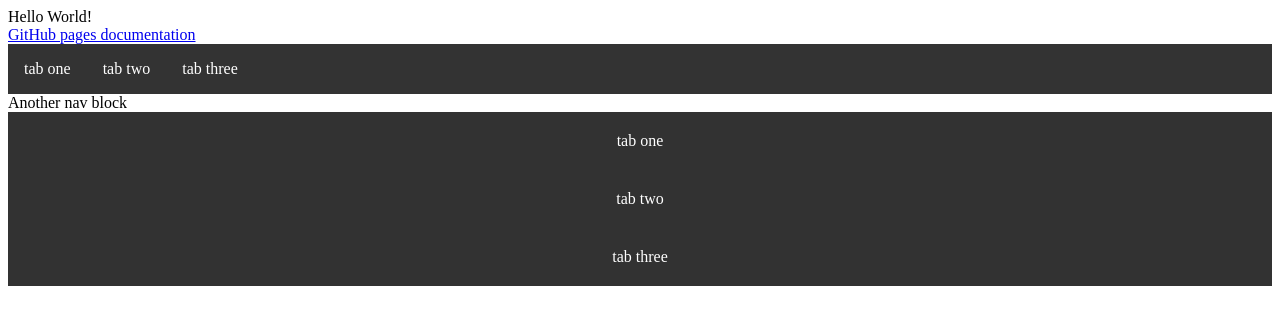
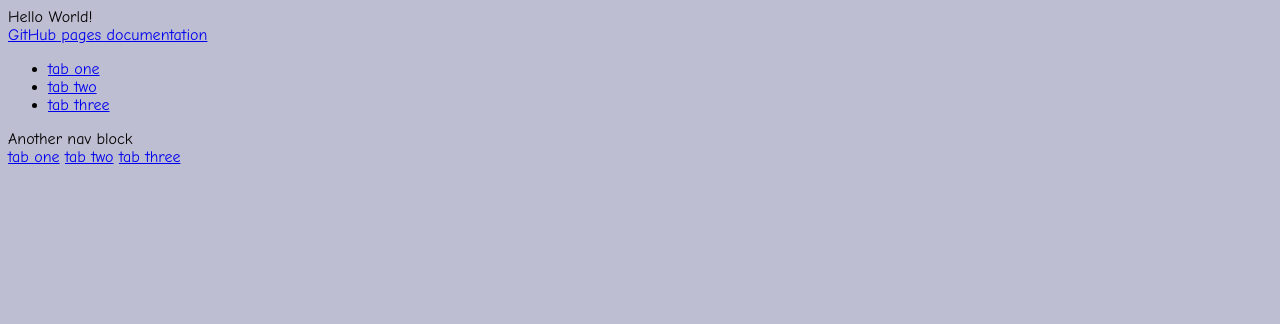
Before and after one commit to Kevin-exe/Kevin-exe.github.io, a plain HTML site: page index.html in a window 1280 px wide. Drawn offline with Linux system fonts and the light colour scheme.

Commit message:
Started separating CSS files for different UI purposes. Updated overall theme. Updated new navigation bar CSS. Updated gitignore to not include notes directory.

```diff
--- /dev/null
+++ b/styles/navigation.css
@@ -0,0 +1,40 @@
+nav {
+    background-color: rgb(25, 25, 25);
+}
+
+nav a {
+  display: inline-block;
+  padding: 15px;
+  background-color: rgb(50,50,50);
+  color: white;
+  text-align: center;
+  text-decoration: none;
+}
+
+nav a:hover {
+    background-color: rgb(80, 80, 80);
+}
+
+ul {
+  list-style-type: none;
+  margin: 0;
+  padding: 0;
+  overflow: hidden;
+  background-color: #333333;
+}
+
+li {
+  float: left;
+}
+
+li a {
+  display: block;
+  color: white;
+  text-align: center;
+  padding: 16px;
+  text-decoration: none;
+}
+
+li a:hover {
+  background-color: #111111;
+}
--- a/styles/style.css
+++ b/styles/style.css
@@ -1,32 +1,7 @@
-ul {
-  list-style-type: none;
-  margin: 0;
-  padding: 0;
-  overflow: hidden;
-  background-color: #333333;
+body {
+    background-color: rgb(190, 190, 210);
 }
 
-li {
-  float: left;
+* {
+    font-family: "Comic Sans MS", cursive, sans-serif;
 }
-
-li a {
-  display: block;
-  color: white;
-  text-align: center;
-  padding: 16px;
-  text-decoration: none;
-}
-
-li a:hover {
-  background-color: #111111;
-}
-
-nav a {
-  display: block;
-  padding: 20px;
-  background-color: rgb(50,50,50);
-  color: white;
-  text-align: center;
-  text-decoration: none;
-}
```
Also changed, not shown: 1 other file.
